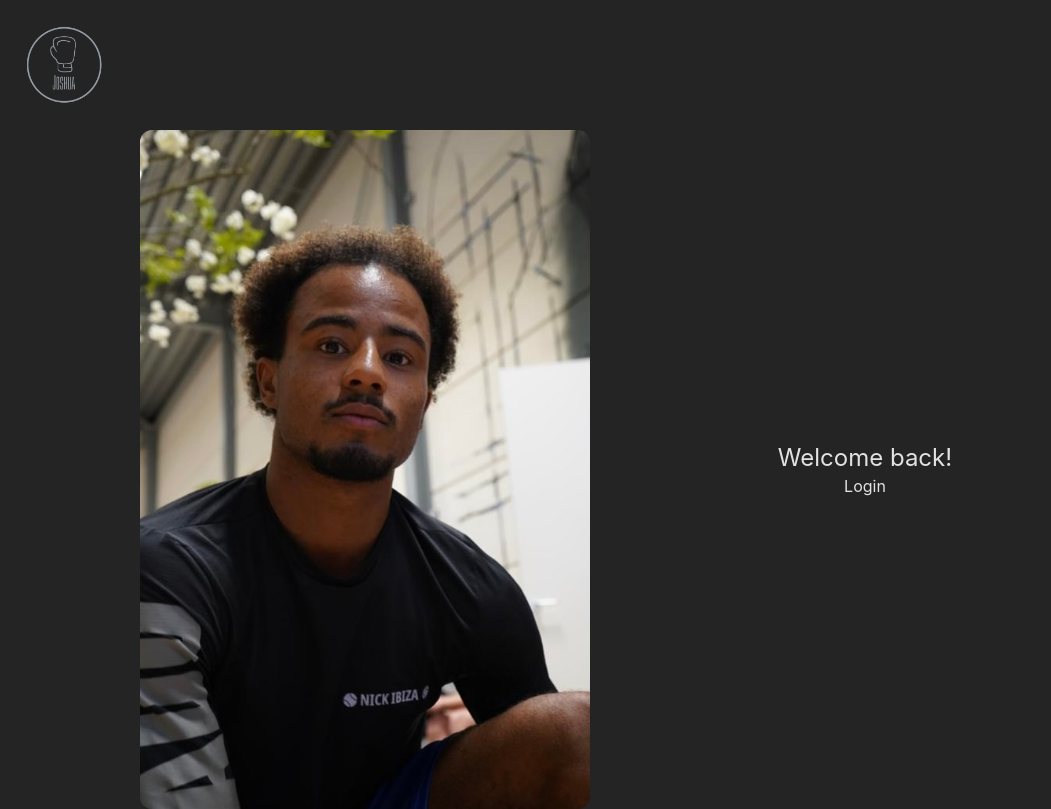
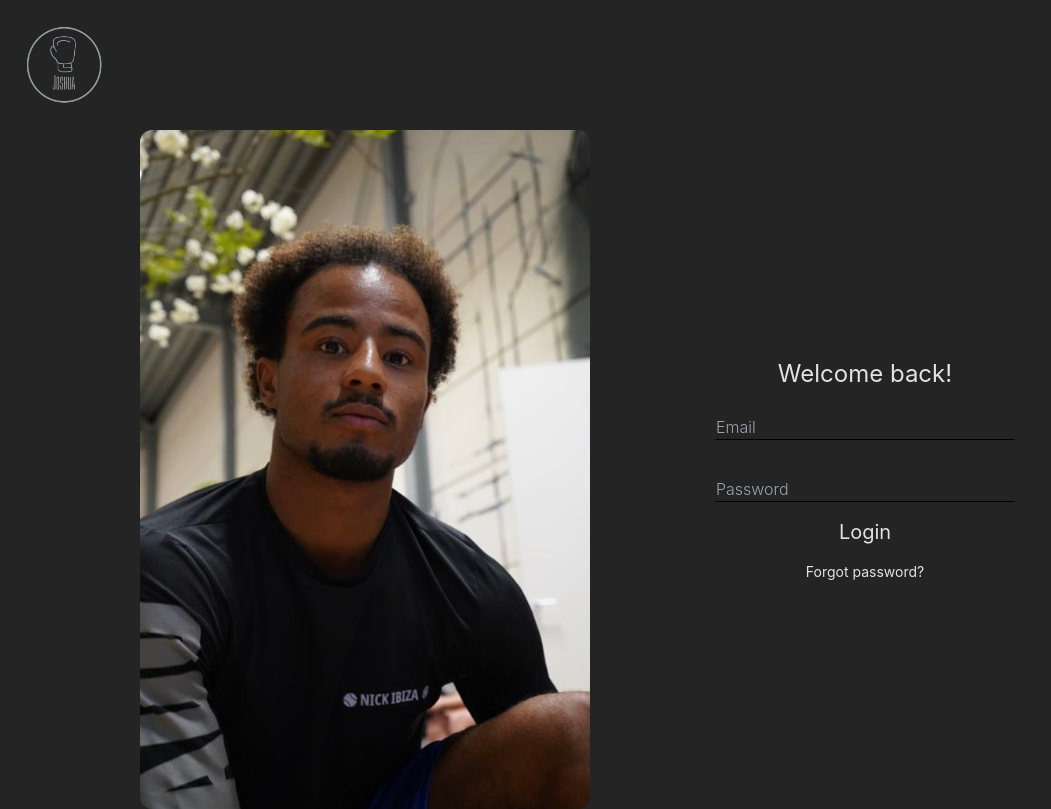
Before and after one commit to AngToral/joshua-frontend, a React (Vite) app: page /login in a window 1280 px wide. Shown: the whole page, without its empty margins (0-1051 px from the left). Built offline with nearby package versions, Linux system fonts and the light colour scheme; no server answers.

Commit message:
creo logica de login

```diff
--- a/src/pages/Login/Login.jsx
+++ b/src/pages/Login/Login.jsx
@@ -1,18 +1,57 @@
 import { useState } from "react";
 import "./login.css"
 import { useNavigate } from 'react-router-dom';
+import { message } from "antd";
+import { useForm } from "react-hook-form";
+import { forgotPasswordEmail, login } from "../../apiService/userApi";
 
 const Login = () => {
 
     const navigate = useNavigate();
     const [forgot, setForgot] = useState(false)
+    const [loading, setLoading] = useState(false)
 
     function handleHome() {
         navigate("/")
     }
 
+    const [messageApi, contextHolder] = message.useMessage();
+
+    const { register, handleSubmit, reset, formState: { errors } } = useForm();
+
+    const onSubmitLogin = async (data) => {
+        const { email, password } = data
+        console.log(email, password)
+        setLoading(true)
+        await login({ email, password })
+        setLoading(false)
+        messageApi.open({
+            type: 'success',
+            content: "Welcome!",
+        })
+        reset()
+        navigate("/")
+    }
+
+    const { register: register2, handleSubmit: handleSubmit2, reset: reset2, formState: { errors: errors2 } } = useForm();
+
+    const onSubmitForgot = async (data) => {
+        const { email } = data
+        console.log(email)
+        setLoading(true)
+        await forgotPasswordEmail({ email })
+        setLoading(false)
+        messageApi.open({
+            type: 'success',
+            content: "Your email has been sent successfully",
+        })
+        reset2()
+    }
+
 
     return (
+        <>
+            {contextHolder}
             <div className="h-screen">
                 <div className="flex justify-between flex-wrap h-[130px]">
                     <div className="flex flex-wrap items-center text-xl">
@@ -25,12 +64,46 @@ const Login = () => {
                     <img className='w-[450px] rounded-xl' src='./J4.jpeg' />
                     <div className="md:w-[550px] flex justify-center items-center login flex-col">
                         <div className="">
-                        <p className='text-2xl'>Welcome back!</p>
+                            <p className='text-2xl mb-6'>Welcome back!</p>
                         </div>
-                    {forgot ? "Forgot" : "Login"}
+                        {forgot ?
+                            <>
+                                <p className="text-xl">Enter your email to set new password</p>
+                                <form onSubmit={handleSubmit2(onSubmitForgot)} className='w-[300px] mt-6'>
+                                    <div className="flex flex-col gap-4">
+
+                                        <input placeholder='Email' {...register2("email", { required: true })} className='bg-transparent border-transparent border-b-black border-[1px] font-light' />
+                                        {errors2.clientEmail && <span className='text-red-400'>This field is required</span>}
+
+                                        <button type='submit' className="text-xl">
+                                            {loading ? "Loading..." : "Send"}
+                                        </button>
+                                    </div>
+                                </form>
+                                <button onClick={e => setForgot(false)} className="text-sm mt-4">Login</button>
+                            </>
+                            :
+                            <>
+                                <form onSubmit={handleSubmit(onSubmitLogin)} className='w-[300px]'>
+                                    <div className="flex flex-col gap-4">
+
+                                        <input placeholder='Email' {...register("email", { required: true })} className='bg-transparent border-transparent border-b-black border-[1px] font-light' />
+                                        {errors.email && <span className='text-red-400'>This field is required</span>}
+                                        <input type="password" placeholder='Password' {...register("password", { required: true })} className='bg-transparent border-transparent border-b-black border-[1px] font-light mt-5' />
+                                        {errors.password && <span className='text-red-400'>This field is required</span>}
+
+                                        <button type='submit' className="text-xl">
+                                            {loading ? "Loading..." : "Login"}
+                                        </button>
+                                    </div>
+                                </form>
+                                <button onClick={e => setForgot(true)} className="text-sm mt-4">Forgot password?</button>
+                            </>
+                        }
                     </div>
                 </div>
             </div>
+        </>
     )
 }
 
```
Lines whose indentation alone changed are shown as unchanged.
